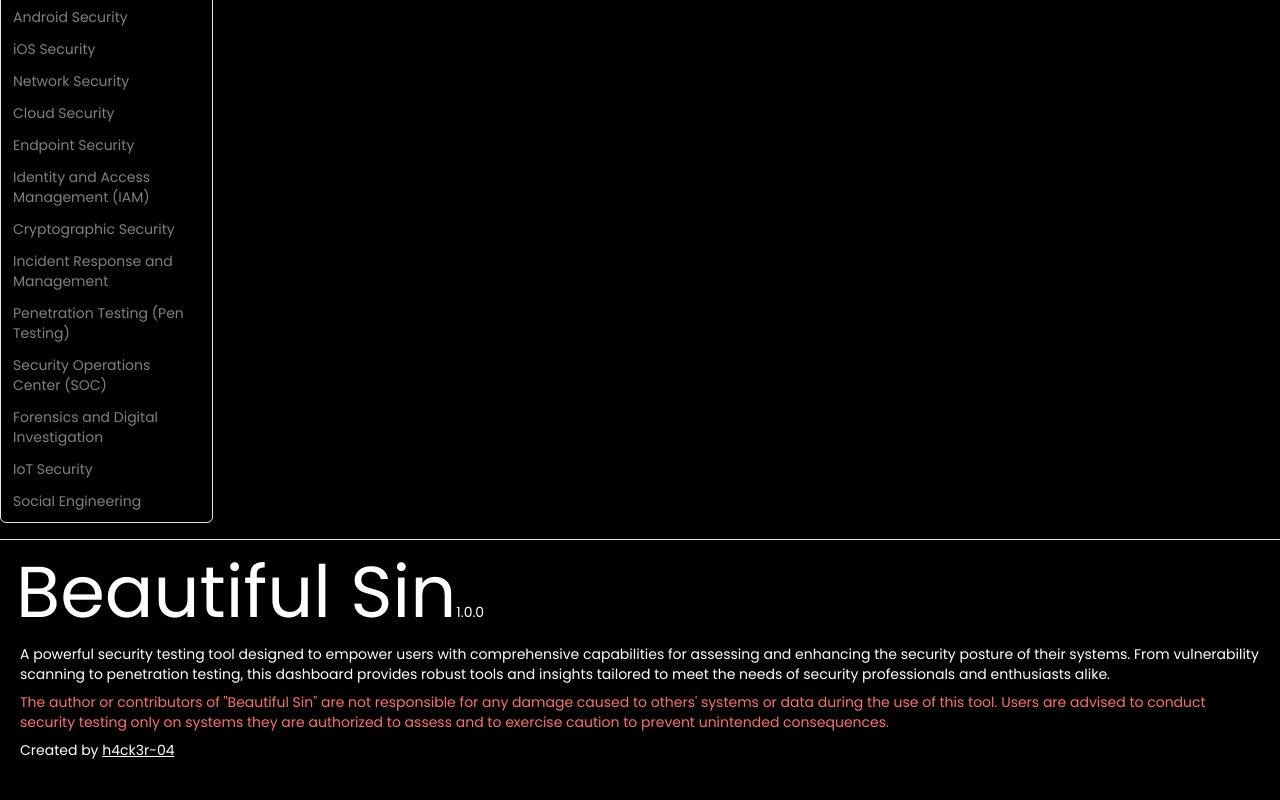
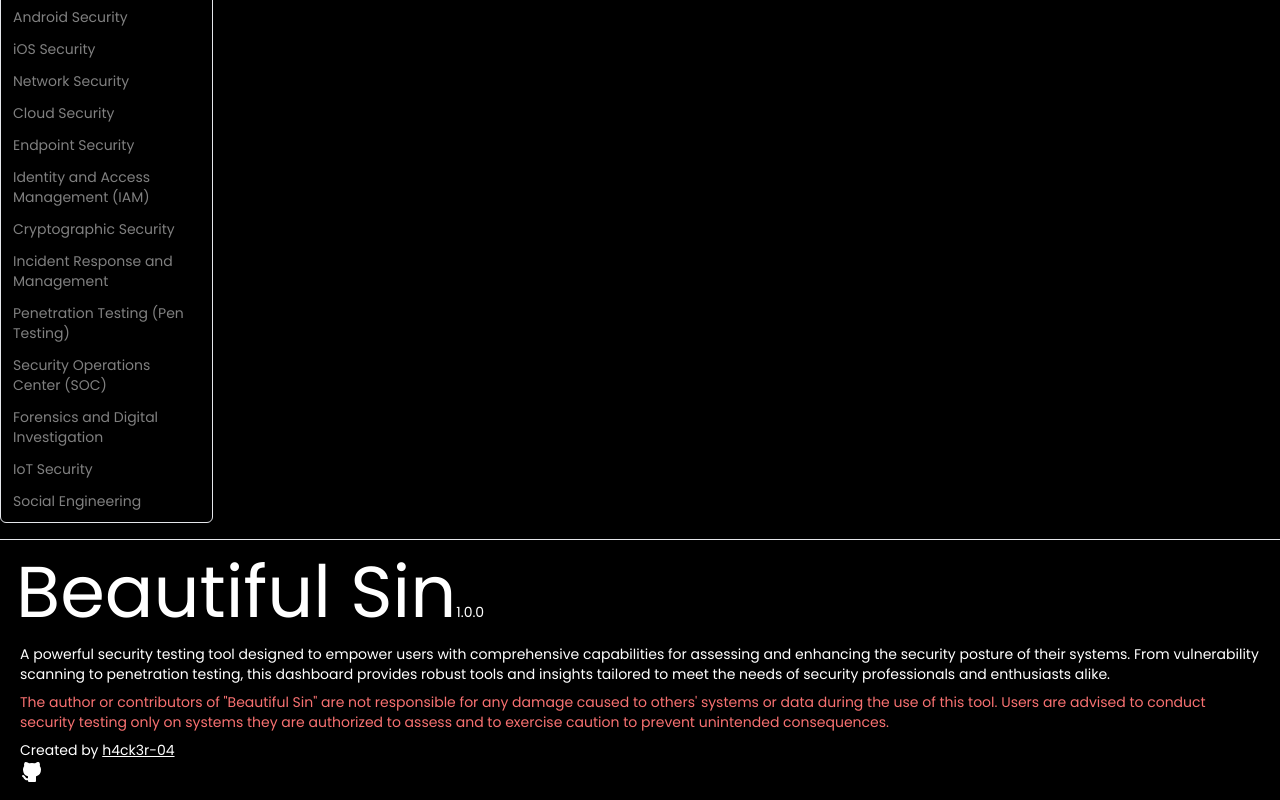
Before and after one commit to h4ck3r-04/beautiful-sin, a Next.js app: page / in a window 1280 px wide. Shown: the part 277-1077 px from the top of the page. Before the commit the page ends 1053 px from the top, so only its background shows below. Built offline with nearby package versions, Linux system fonts and the light colour scheme; no server answers.

Commit message:
updated: footer

```diff
--- a/components/Footer.tsx
+++ b/components/Footer.tsx
@@ -3,24 +3,48 @@ import {
   TOOL_VERSION,
   TOOL_DESCRIPTION,
   TOOL_NOTICE,
-    AUTHOR
+  AUTHOR,
+  GITHUB_REPO,
 } from "@/data/constants";
 import Link from "next/link";
-import { IconArrowUpRight, IconBrandDiscordFilled, IconBrandGithubFilled } from "@tabler/icons-react";
+import {
+  IconArrowUpRight,
+  IconBrandDiscordFilled,
+  IconBrandGithubFilled,
+} from "@tabler/icons-react";
 
 export default function Footer() {
   return (
     <footer className="p-4 h-fit space-y-3 border-t-[1px]">
       <div className="w-full mb-4">
-                <p className="text-7xl">{TOOL_NAME}<span className="text-sm">{TOOL_VERSION}</span></p>
+        <p className="text-7xl">
+          {TOOL_NAME}
+          <span className="text-sm">{TOOL_VERSION}</span>
+        </p>
       </div>
       <div className="text-left items-center px-1 space-y-2">
         <p className="text-sm">{TOOL_DESCRIPTION}</p>
         <p className="text-sm text-red-400">{TOOL_NOTICE}</p>
         <p className="text-sm">
-                    Created by <Link href={`https://github.com/${AUTHOR}`} target="_blank" rel="noopener noreferrer" className="underline">{AUTHOR}</Link>
+          Created by{" "}
+          <Link
+            href={`https://github.com/${AUTHOR}`}
+            target="_blank"
+            rel="noopener noreferrer"
+            className="underline"
+          >
+            {AUTHOR}
+          </Link>
         </p>
+        <Link
+          href={GITHUB_REPO}
+          target="_blank"
+          rel="noopener noreferrer"
+          className="underline"
+        >
+          <IconBrandGithubFilled className="w-6 h-6" />
+        </Link>
       </div>
     </footer>
-    )
+  );
 }
```
Lines whose indentation alone changed are shown as unchanged.
